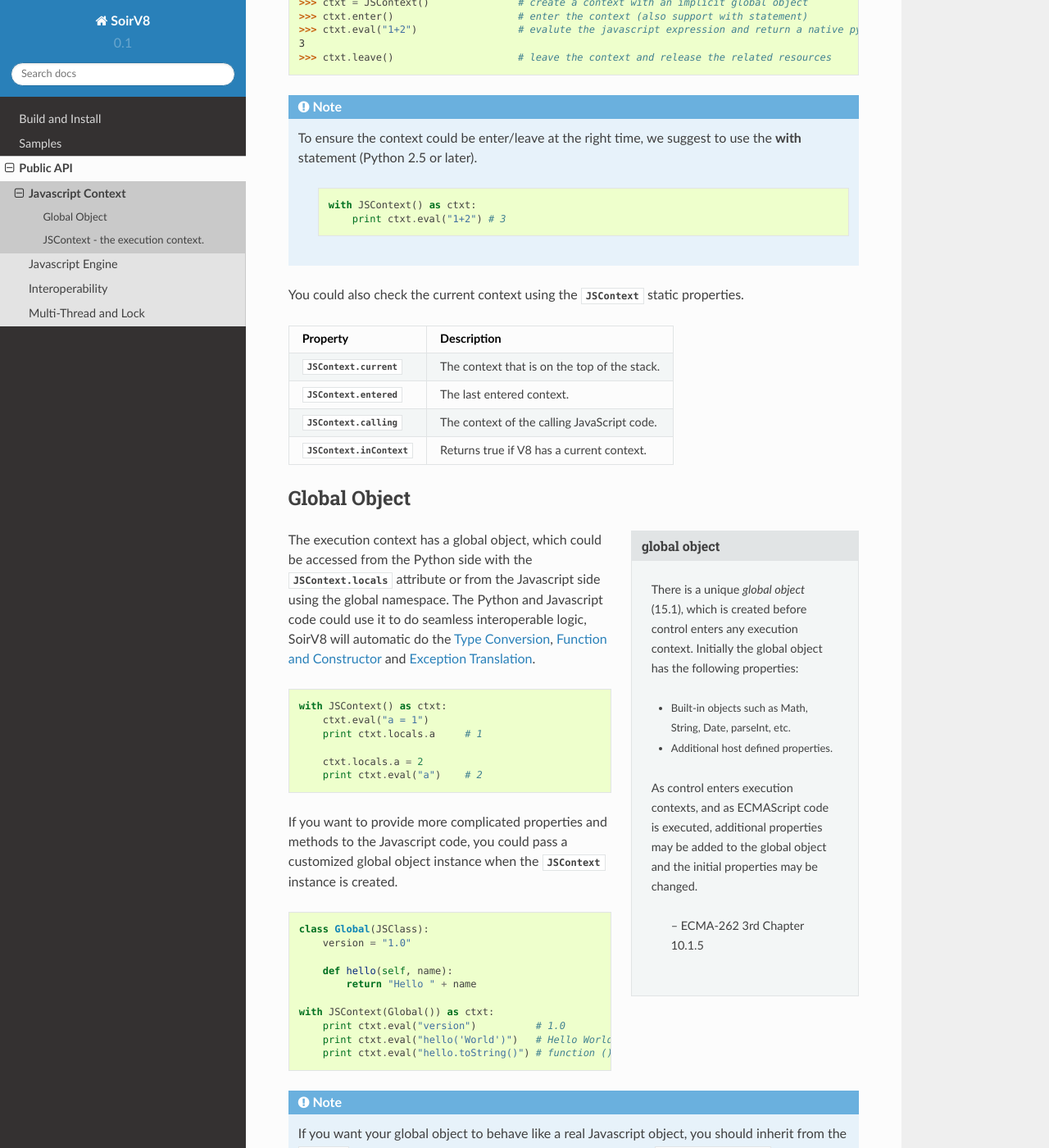
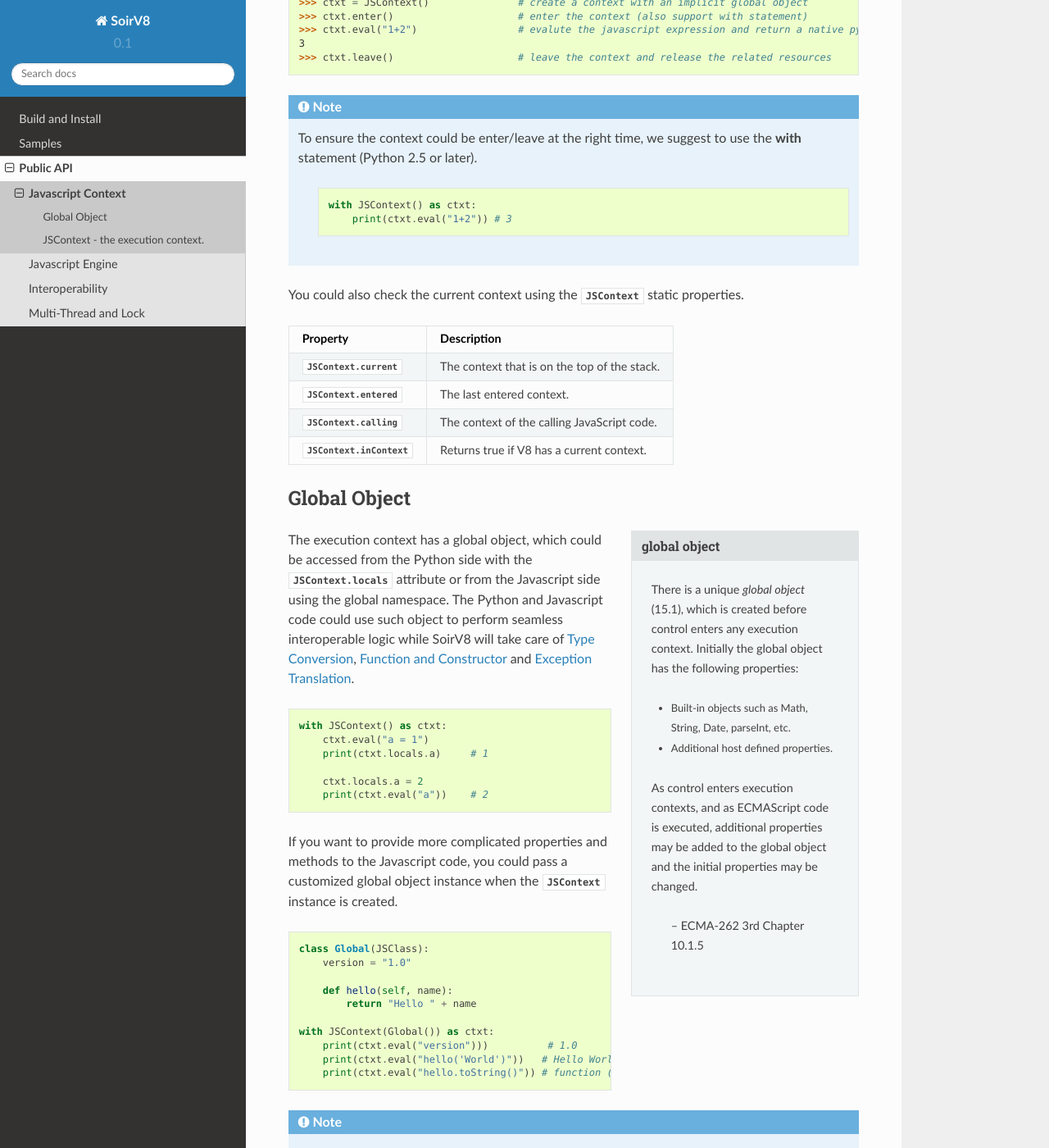
Before and after one commit to cloudflare/stpyv8, a Sphinx documentation site: the page built from docs/source/api/context.rst, in a window 1280 px wide and 1400 px high, scrolled down 495 px. Shown: the whole window at 82% size. Built offline with Sphinx 7.4.7 and the Read the Docs theme 2.0.0, drawn with Linux system fonts in a browser that asks for light colours; some of the changed lines change nothing that is shown.

Commit message:
Documentation improvements

```diff
--- a/docs/source/api/context.rst
+++ b/docs/source/api/context.rst
@@ -38,7 +38,7 @@ execute code with the :py:meth:`JSContext.eval` method. The best practice is to
     .. testcode::
 
         with JSContext() as ctxt:
-            print ctxt.eval("1+2") # 3
+            print(ctxt.eval("1+2")) # 3
 
     .. testoutput::
        :hide:
@@ -73,17 +73,17 @@ Global Object
         -- ECMA-262 3rd Chapter 10.1.5
 
 The execution context has a global object, which could be accessed from the Python side with the :py:attr:`JSContext.locals`
-attribute or from the Javascript side using the global namespace. The Python and Javascript code could use it to do seamless
-interoperable logic, SoirV8 will automatic do the :ref:`typeconv`, :ref:`funcall` and :ref:`exctrans`.
+attribute or from the Javascript side using the global namespace. The Python and Javascript code could use such object to
+perform seamless interoperable logic while SoirV8 will take care of :ref:`typeconv`, :ref:`funcall` and :ref:`exctrans`.
 
 .. testcode::
 
     with JSContext() as ctxt:
         ctxt.eval("a = 1")
-        print ctxt.locals.a     # 1
+        print(ctxt.locals.a)     # 1
 
         ctxt.locals.a = 2
-        print ctxt.eval("a")    # 2
+        print(ctxt.eval("a"))    # 2
 
 .. testoutput::
    :hide:
@@ -103,9 +103,9 @@ instance when the :py:class:`JSContext` instance is created.
             return "Hello " + name
 
     with JSContext(Global()) as ctxt:
-        print ctxt.eval("version")          # 1.0
-        print ctxt.eval("hello('World')")   # Hello World
-        print ctxt.eval("hello.toString()") # function () { [native code] }
+        print(ctxt.eval("version")))          # 1.0
+        print(ctxt.eval("hello('World')"))   # Hello World
+        print(ctxt.eval("hello.toString()")) # function () { [native code] }
 
 .. testoutput::
    :hide:
@@ -131,7 +131,7 @@ JSContext - the execution context.
 
    JSContext is an execution context.
 
-   .. automethod:: __init__(global=None, extensions=[]) -> JSContext object
+   .. automethod:: __init__(global = None, extensions = []) -> JSContext object
 
       :param object global: the global object
       :param list extensions: the name of extensions
@@ -139,19 +139,18 @@ JSContext - the execution context.
 
    .. automethod:: __init__(ctxt) -> JSContext object
 
-      :param JSContext ctxt: an exists :py:class:`JSContext` instance
+      :param JSContext ctxt: an existing :py:class:`JSContext` instance
       :rtype: a cloned :py:class:`JSContext` instance
 
-   .. automethod:: eval(source, name='', line=-1, col=-1, precompiled=None) -> object:
+   .. automethod:: eval(source, name = '', line = -1, col = -1) -> object:
 
-      Execute the Javascript code in source and return the result
+      Execute the Javascript code and return the result
 
-      :param source: the Javascript code
+      :param source: the Javascript code to be executed
       :type source: str or unicode
       :param str name: the name of the Javascript code
       :param integer line: the start line number of the Javascript code
       :param integer col: the start column number of the Javascript code
-      :param buffer precompiled: the precompiled buffer of Javascript code
       :rtype: the result
 
    .. automethod:: __enter__() -> JSContext object
```
